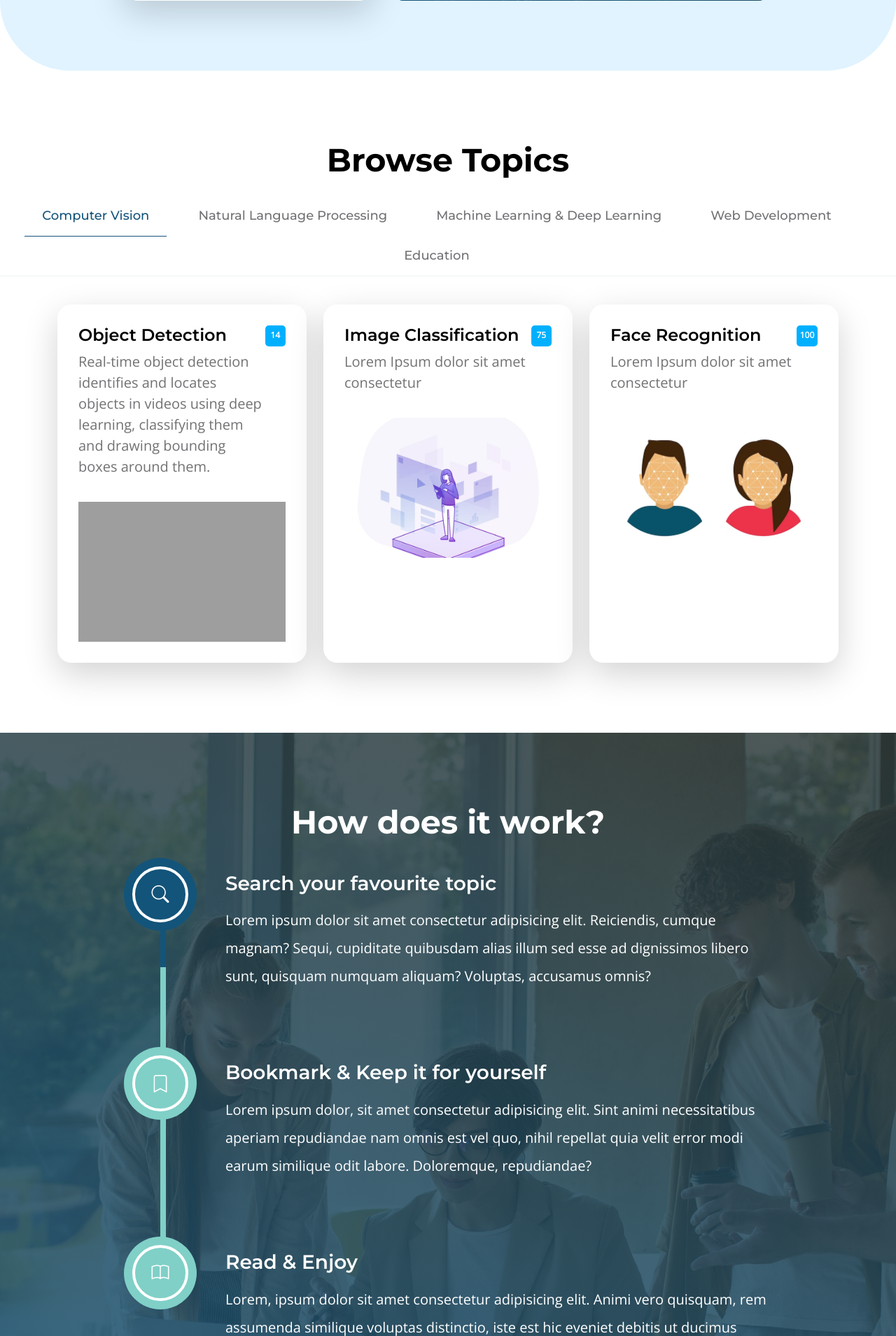
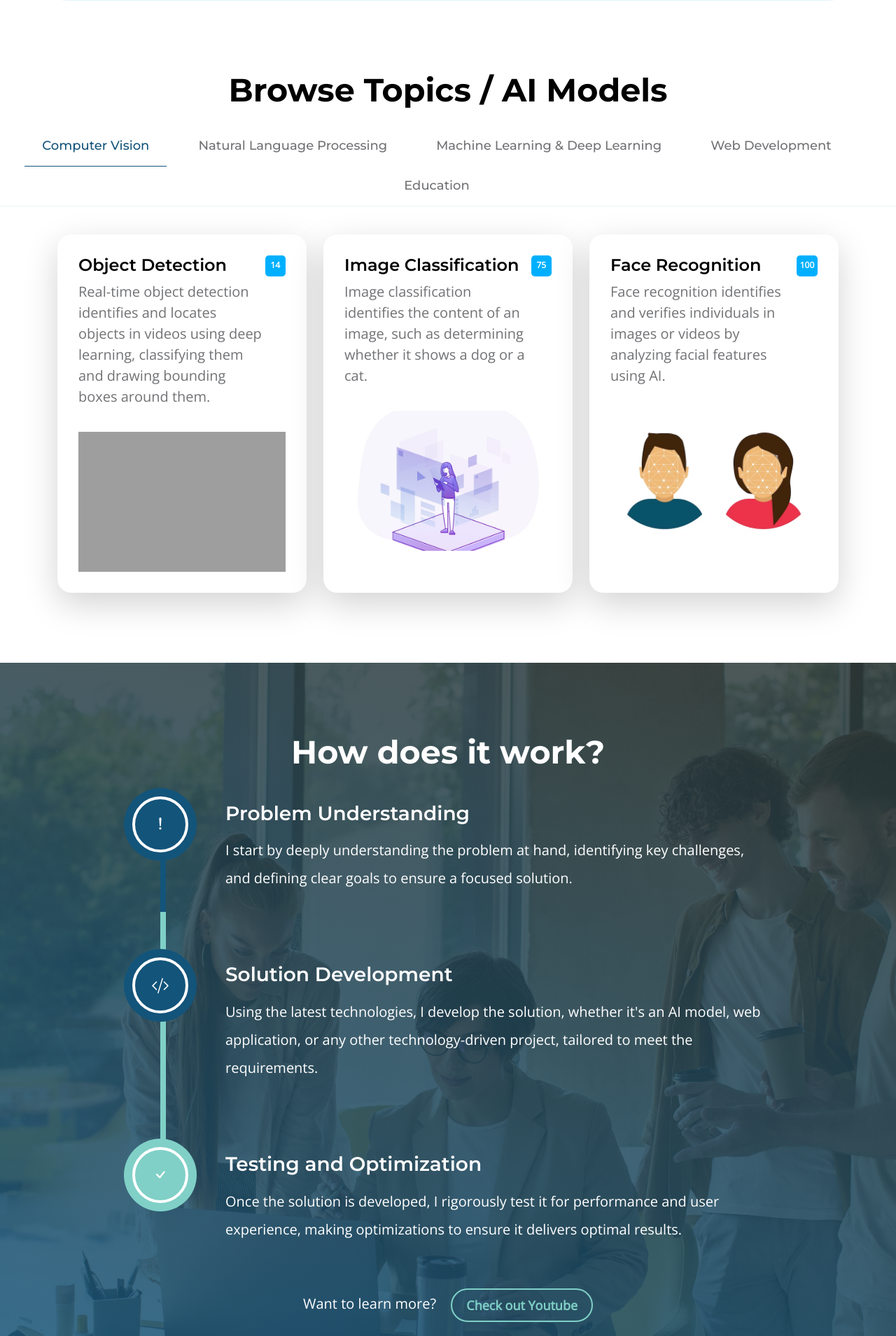
Before and after one commit to MShahzadAbdulmajeed/AI_Django_Website, a Django app: page / in a window 1280 px wide. Shown: the part 982-2891 px from the top of the page at 70% size. Run offline with Django 5.2, Linux system fonts and the light colour scheme; some libraries are stand-ins or nearby versions; grey boxes are pictures that could not be loaded.

Commit message:
Portfolio AI WebSite

```diff
--- a/static/css/style.css
+++ b/static/css/style.css
@@ -517,6 +517,9 @@ Make sure disabled buttons don't get the pointer cursor.
 :disabled {
   cursor: default;
 }
+#bi_exclamation{
+  font-size: 50px;
+}
 
 /*
 1. Make replaced elements `display: block` by default. (https://github.com/mozdevs/cssremedy/issues/14)
--- a/templates/index.html
+++ b/templates/index.html
@@ -54,7 +54,7 @@ https://templatemo.com/tm-590-topic-listing
                             </li>
 
                             <li class="nav-item">
-                                <a class="nav-link click-scroll" href="#section_2">Browse Topics</a>
+                                <a class="nav-link click-scroll" href="#section_2">Browse Topics/AI</a>
                             </li>
 
                             <li class="nav-item">
@@ -97,7 +97,7 @@ https://templatemo.com/tm-590-topic-listing
 
                             <h6 class="text-center">platform for creatives AI Models around the world</h6>
 
-                            <form method="get" class="custom-form mt-4 pt-2 mb-lg-0 mb-5" role="search">
+                            {% comment %} <form method="get" class="custom-form mt-4 pt-2 mb-lg-0 mb-5" role="search">
                                 <div class="input-group input-group-lg">
                                     <span class="input-group-text bi-search" id="basic-addon1">
 
@@ -107,7 +107,7 @@ https://templatemo.com/tm-590-topic-listing
 
                                     <button type="submit" class="form-control">Search</button>
                                 </div>
-                            </form>
+                            </form> {% endcomment %}
                         </div>
 
                     </div>
@@ -189,7 +189,7 @@ https://templatemo.com/tm-590-topic-listing
                     <div class="row">
 
                         <div class="col-12 text-center">
-                            <h2 class="mb-4">Browse Topics</h1>
+                            <h2 class="mb-4">Browse Topics / AI Models</h1>
                         </div>
 
                     </div>
@@ -253,7 +253,7 @@ https://templatemo.com/tm-590-topic-listing
                                                         <div>
                                                             <h5 class="mb-2">Image Classification</h5>
 
-                                                                <p class="mb-0">Lorem Ipsum dolor sit amet consectetur</p>
+                                                                <p class="mb-0">Image classification identifies the content of an image, such as determining whether it shows a dog or a cat.</p>
                                                         </div>
 
                                                         <span class="badge bg-design rounded-pill ms-auto">75</span>
@@ -271,7 +271,7 @@ https://templatemo.com/tm-590-topic-listing
                                                         <div>
                                                             <h5 class="mb-2">Face Recognition</h5>
 
-                                                                <p class="mb-0">Lorem Ipsum dolor sit amet consectetur</p>
+                                                                <p class="mb-0">Face recognition identifies and verifies individuals in images or videos by analyzing facial features using AI.</p>
                                                         </div>
 
                                                         <span class="badge bg-design rounded-pill ms-auto">100</span>
@@ -293,7 +293,7 @@ https://templatemo.com/tm-590-topic-listing
                                                             <div>
                                                                 <h5 class="mb-2">Sentiment Analysis</h5>
 
-                                                                <p class="mb-0">Lorem Ipsum dolor sit amet consectetur</p>
+                                                                <p class="mb-0">Sentiment analysis detects emotions in text, identifying it as positive, negative, or neutral using AI.</p>
                                                             </div>
 
                                                             <span class="badge bg-advertising rounded-pill ms-auto">30</span>
@@ -311,7 +311,7 @@ https://templatemo.com/tm-590-topic-listing
                                                             <div>
                                                                 <h5 class="mb-2">Text Summarization</h5>
 
-                                                                <p class="mb-0">Lorem Ipsum dolor sit amet consectetur</p>
+                                                                <p class="mb-0">Text summarization condenses long texts into concise summaries while retaining key information.</p>
                                                             </div>
 
                                                             <span class="badge bg-advertising rounded-pill ms-auto">65</span>
@@ -329,7 +329,7 @@ https://templatemo.com/tm-590-topic-listing
                                                             <div>
                                                                 <h5 class="mb-2">Language Translation</h5>
 
-                                                                <p class="mb-0">Lorem Ipsum dolor sit amet consectetur</p>
+                                                                <p class="mb-0">Language translation converts text from one language to another using AI for accuracy and fluency.</p>
                                                             </div>
 
                                                             <span class="badge bg-advertising rounded-pill ms-auto">50</span>
@@ -350,7 +350,7 @@ https://templatemo.com/tm-590-topic-listing
                                                         <div>
                                                             <h5 class="mb-2">Model Training</h5>
 
-                                                            <p class="mb-0">Lorem Ipsum dolor sit amet consectetur</p>
+                                                            <p class="mb-0">Model training involves teaching an AI system to make predictions by learning patterns from data.</p>
                                                         </div>
 
                                                         <span class="badge bg-finance rounded-pill ms-auto">30</span>
@@ -370,7 +370,7 @@ https://templatemo.com/tm-590-topic-listing
                                                         <div>
                                                             <h5 class="text-white mb-2">Neural Networks</h5>
 
-                                                            <p class="text-white">Lorem ipsum dolor, sit amet consectetur adipisicing elit. Sint animi necessitatibus aperiam repudiandae nam omnis</p>
+                                                            <p class="text-white">A neural network is an AI model inspired by the human brain, designed to recognize patterns and solve complex tasks.</p>
 
                                                             <a href="{% url "Finance_card_detail" %}" class="btn custom-btn mt-2 mt-lg-3">Learn More</a>
                                                         </div>
@@ -412,15 +412,15 @@ https://templatemo.com/tm-590-topic-listing
                                                 <a href="{% url "Composing_song_card_detail" %}">
                                                     <div class="d-flex">
                                                         <div>
-                                                            <h5 class="mb-2">Composing Song</h5>
+                                                            <h5 class="mb-2">Frontend Development</h5>
 
-                                                            <p class="mb-0">Lorem Ipsum dolor sit amet consectetur</p>
+                                                            <p class="mb-0">Frontend development focuses on creating interactive, user-friendly web interfaces using HTML, CSS, JavaScript, and frameworks like React.</p>
                                                         </div>
 
                                                         <span class="badge bg-music rounded-pill ms-auto">45</span>
                                                     </div>
 
-                                                    <img src="{% static 'images/topics/undraw_Compose_music_re_wpiw.png' %}" class="custom-block-image img-fluid" alt="">
+                                                    <img src="{% static 'images\topics\Fontend_webdevelopment.webp' %}" class="custom-block-image img-fluid" alt="">
                                                 </a>
                                             </div>
                                         </div>
@@ -430,15 +430,15 @@ https://templatemo.com/tm-590-topic-listing
                                                 <a href="{% url "Online_song_card_detail" %}">
                                                     <div class="d-flex">
                                                         <div>
-                                                            <h5 class="mb-2">Online Music</h5>
+                                                            <h5 class="mb-2">Backend Development</h5>
 
-                                                            <p class="mb-0">Lorem Ipsum dolor sit amet consectetur</p>
+                                                            <p class="mb-0">Backend development involves server-side logic, databases, and APIs using technologies like Python, Django, and Node.js to handle data and user requests.</p>
                                                         </div>
 
                                                         <span class="badge bg-music rounded-pill ms-auto">45</span>
                                                     </div>
 
-                                                    <img src="{% static 'images/topics/undraw_happy_music_g6wc.png' %}" class="custom-block-image img-fluid" alt="">
+                                                    <img src="{% static 'images\topics\Backend_development.webp' %}" class="custom-block-image img-fluid" alt="">
                                                 </a>
                                             </div>
                                         </div>
@@ -448,15 +448,15 @@ https://templatemo.com/tm-590-topic-listing
                                                 <a href="{% url "Podcast_card_detail" %}">
                                                     <div class="d-flex">
                                                         <div>
-                                                            <h5 class="mb-2">Podcast</h5>
+                                                            <h5 class="mb-2">Full Stack Development</h5>
 
-                                                            <p class="mb-0">Lorem Ipsum dolor sit amet consectetur</p>
+                                                            <p class="mb-0">Full Stack development combines frontend and backend skills to build complete web applications, handling both user interfaces and server-side functionality.</p>
                                                         </div>
 
                                                         <span class="badge bg-music rounded-pill ms-auto">20</span>
                                                     </div>
 
-                                                    <img src="{% static 'images/topics/undraw_Podcast_audience_re_4i5q.png' %}" class="custom-block-image img-fluid" alt="">
+                                                    <img src="{% static 'images\topics\Full_Stack_Developer.webp' %}" class="custom-block-image img-fluid" alt="">
                                                 </a>
                                             </div>
                                         </div>
@@ -470,15 +470,15 @@ https://templatemo.com/tm-590-topic-listing
                                                 <a href="{% url "Graduation_card_detail" %}">
                                                     <div class="d-flex">
                                                         <div>
-                                                            <h5 class="mb-2">Graduation</h5>
+                                                            <h5 class="mb-2">E-Learning Solutions</h5>
 
-                                                            <p class="mb-0">Lorem Ipsum dolor sit amet consectetur</p>
+                                                            <p class="mb-0">E-Learning solutions enable online education through courses, virtual classrooms, and LMS, making learning accessible and flexible.</p>
                                                         </div>
 
                                                         <span class="badge bg-education rounded-pill ms-auto">80</span>
                                                     </div>
 
-                                                    <img src="{% static 'images/topics/undraw_Graduation_re_gthn.png' %}" class="custom-block-image img-fluid" alt="">
+                                                    <img src="{% static 'images\topics\E-Learning.jpg' %}" class="custom-block-image img-fluid" alt="">
                                                 </a>
                                             </div>
                                         </div>
@@ -488,15 +488,15 @@ https://templatemo.com/tm-590-topic-listing
                                                 <a href="{% url "Educator_card_detail" %}">
                                                     <div class="d-flex">
                                                         <div>
-                                                            <h5 class="mb-2">Educator</h5>
+                                                            <h5 class="mb-2">AI in Education</h5>
 
-                                                            <p class="mb-0">Lorem Ipsum dolor sit amet consectetur</p>
+                                                            <p class="mb-0">AI in education personalizes learning, automates tasks, and provides data-driven insights to improve student outcomes.</p>
                                                         </div>
 
                                                         <span class="badge bg-education rounded-pill ms-auto">75</span>
                                                     </div>
 
-                                                    <img src="{% static 'images/topics/undraw_Educator_re_ju47.png' %}" class="custom-block-image img-fluid" alt="">
+                                                    <img src="{% static 'images\topics\Ai_in_learning.webp' %}" class="custom-block-image img-fluid" alt="">
                                                 </a>
                                             </div>
                                         </div>
@@ -527,32 +527,32 @@ https://templatemo.com/tm-590-topic-listing
                                     </div>
 
                                     <li>
-                                        <h4 class="text-white mb-3">Search your favourite topic</h4>
+                                        <h4 class="text-white mb-3">Problem Understanding</h4>
 
-                                        <p class="text-white">Lorem ipsum dolor sit amet consectetur adipisicing elit. Reiciendis, cumque magnam? Sequi, cupiditate quibusdam alias illum sed esse ad dignissimos libero sunt, quisquam numquam aliquam? Voluptas, accusamus omnis?</p>
+                                        <p class="text-white">I start by deeply understanding the problem at hand, identifying key challenges, and defining clear goals to ensure a focused solution.</p>
 
                                         <div class="icon-holder">
-                                          <i class="bi-search"></i>
+                                            <i class="bi bi-exclamation-lg"></i>
                                         </div>
                                     </li>
 
                                     <li>
-                                        <h4 class="text-white mb-3">Bookmark &amp; Keep it for yourself</h4>
+                                        <h4 class="text-white mb-3">Solution Development</h4>
 
-                                        <p class="text-white">Lorem ipsum dolor, sit amet consectetur adipisicing elit. Sint animi necessitatibus aperiam repudiandae nam omnis est vel quo, nihil repellat quia velit error modi earum similique odit labore. Doloremque, repudiandae?</p>
+                                        <p class="text-white">Using the latest technologies, I develop the solution, whether it's an AI model, web application, or any other technology-driven project, tailored to meet the requirements.</p>
 
                                         <div class="icon-holder">
-                                          <i class="bi-bookmark"></i>
+                                            <i class="bi bi-code-slash"></i>
                                         </div>
                                     </li>
 
                                     <li>
-                                        <h4 class="text-white mb-3">Read &amp; Enjoy</h4>
+                                        <h4 class="text-white mb-3">Testing and Optimization</h4>
 
-                                        <p class="text-white">Lorem, ipsum dolor sit amet consectetur adipisicing elit. Animi vero quisquam, rem assumenda similique voluptas distinctio, iste est hic eveniet debitis ut ducimus beatae id? Quam culpa deleniti officiis autem?</p>
+                                        <p class="text-white">Once the solution is developed, I rigorously test it for performance and user experience, making optimizations to ensure it delivers optimal results.</p>
 
                                         <div class="icon-holder">
-                                          <i class="bi-book"></i>
+                                            <i class="bi bi-check"></i>
                                         </div>
                                     </li>
                                 </ul>
@@ -589,13 +589,13 @@ https://templatemo.com/tm-590-topic-listing
                                 <div class="accordion-item">
                                     <h2 class="accordion-header" id="headingOne">
                                         <button class="accordion-button" type="button" data-bs-toggle="collapse" data-bs-target="#collapseOne" aria-expanded="true" aria-controls="collapseOne">
-                                        What is Topic Listing?
+                                            What is deep learning?
                                         </button>
                                     </h2>
 
                                     <div id="collapseOne" class="accordion-collapse collapse show" aria-labelledby="headingOne" data-bs-parent="#accordionExample">
                                         <div class="accordion-body">
-                                            Topic Listing is free Bootstrap 5 CSS template. <strong>You are not allowed to redistribute this template</strong> on any other template collection website without our permission. Please contact TemplateMo for more detail. Thank you.
+                                            Deep learning is a subset of machine learning that uses  <strong>multi-layered neural networks</strong> to analyze data and make predictions, learning patterns directly from raw data.
                                         </div>
                                     </div>
                                 </div>
@@ -603,13 +603,13 @@ https://templatemo.com/tm-590-topic-listing
                                 <div class="accordion-item">
                                     <h2 class="accordion-header" id="headingTwo">
                                         <button class="accordion-button collapsed" type="button" data-bs-toggle="collapse" data-bs-target="#collapseTwo" aria-expanded="false" aria-controls="collapseTwo">
-                                        How to find a topic?
+                                            What is the difference between deep learning and machine learning?
                                     </button>
                                     </h2>
 
                                     <div id="collapseTwo" class="accordion-collapse collapse" aria-labelledby="headingTwo" data-bs-parent="#accordionExample">
                                         <div class="accordion-body">
-                                            You can search on Google with <strong>keywords</strong> such as templatemo portfolio, templatemo one-page layouts, photography, digital marketing, etc.
+                                            Deep learning is a more advanced form of machine learning that uses <strong>complex neural networks to handle large</strong>, unstructured data, while traditional machine learning often requires manual feature extraction.
                                         </div>
                                     </div>
                                 </div>
@@ -617,13 +617,13 @@ https://templatemo.com/tm-590-topic-listing
                                 <div class="accordion-item">
                                     <h2 class="accordion-header" id="headingThree">
                                         <button class="accordion-button collapsed" type="button" data-bs-toggle="collapse" data-bs-target="#collapseThree" aria-expanded="false" aria-controls="collapseThree">
-                                        Does it need to paid?
+                                            What are the applications of deep learning?
                                     </button>
                                     </h2>
 
                                     <div id="collapseThree" class="accordion-collapse collapse" aria-labelledby="headingThree" data-bs-parent="#accordionExample">
                                         <div class="accordion-body">
-                                            You can modify any of this with custom CSS or overriding our default variables. It's also worth noting that just about any HTML can go within the <code>.accordion-body</code>, though the transition does limit overflow.
+                                            Deep learning is used in various fields such as image and speech recognition, natural language processing, self-driving cars, and medical diagnostics.
                                         </div>
                                     </div>
                                 </div>
```
Also changed, not shown: 1 other file.
